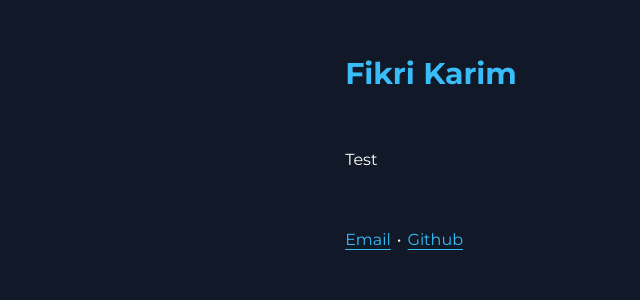
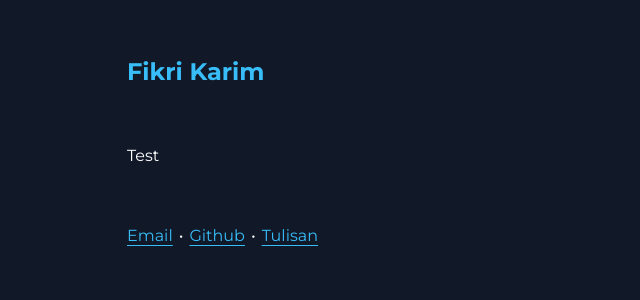
Before and after one commit to fikrikarim/fikrikarim.com, a Next.js app: page / in a window 1280 px wide. Shown: the top 300 px of the page, without its empty margins (209-849 px from the left). Built offline with nearby package versions, Linux system fonts and the light colour scheme.

Commit message:
Refactor _app

```diff
--- /dev/null
+++ b/components/Footer.tsx
@@ -0,0 +1,19 @@
+import Link from "next/link";
+
+export function Footer(): JSX.Element {
+  return (
+    <div className="flex gap-1.5">
+      <a href="mailto:hello@fikrikarim.com" target="_blank" rel="noreferrer">
+        Email
+      </a>
+      &bull;
+      <a href="https://github.com/fikrikarim" rel="noopener noreferrer">
+        Github
+      </a>
+      &bull;
+      <Link href="tulisan">
+        <a>Tulisan</a>
+      </Link>
+    </div>
+  );
+}
--- /dev/null
+++ b/components/Header.tsx
@@ -0,0 +1,11 @@
+import Link from "next/link";
+
+export function Header() {
+  return (
+    <div>
+      <Link href="/">
+        <a className="text-2xl font-bold no-underline">Fikri Karim</a>
+      </Link>
+    </div>
+  );
+}
--- a/pages/_app.tsx
+++ b/pages/_app.tsx
@@ -1,29 +1,21 @@
 import type { AppProps } from "next/app";
 
+import { Footer } from "../components/Footer";
+import { Header } from "../components/Header";
+
 import "../styles/globals.css";
-import Link from "next/link";
 
 export default function App({ Component, pageProps }: AppProps) {
   return (
     <div className="flex justify-center">
-      <div className="flex max-w-2xl flex-col gap-14 py-14 px-4">
-        <Link href="/">
-          <a className="text-3xl font-bold no-underline">Fikri Karim</a>
-        </Link>
+      <div className="flex max-w-2xl flex-grow flex-col gap-14 py-14 px-8">
+        <Header />
 
         <div>
           <Component {...pageProps} />
         </div>
 
-        <div className="flex gap-1.5">
-          <a href="mailto:hello@fikrikarim.com" target="_blank">
-            Email
-          </a>
-          &bull;
-          <a href="https://github.com/fikrikarim" rel="noopener noreferrer">
-            Github
-          </a>
-        </div>
+        <Footer />
       </div>
     </div>
   );
```
